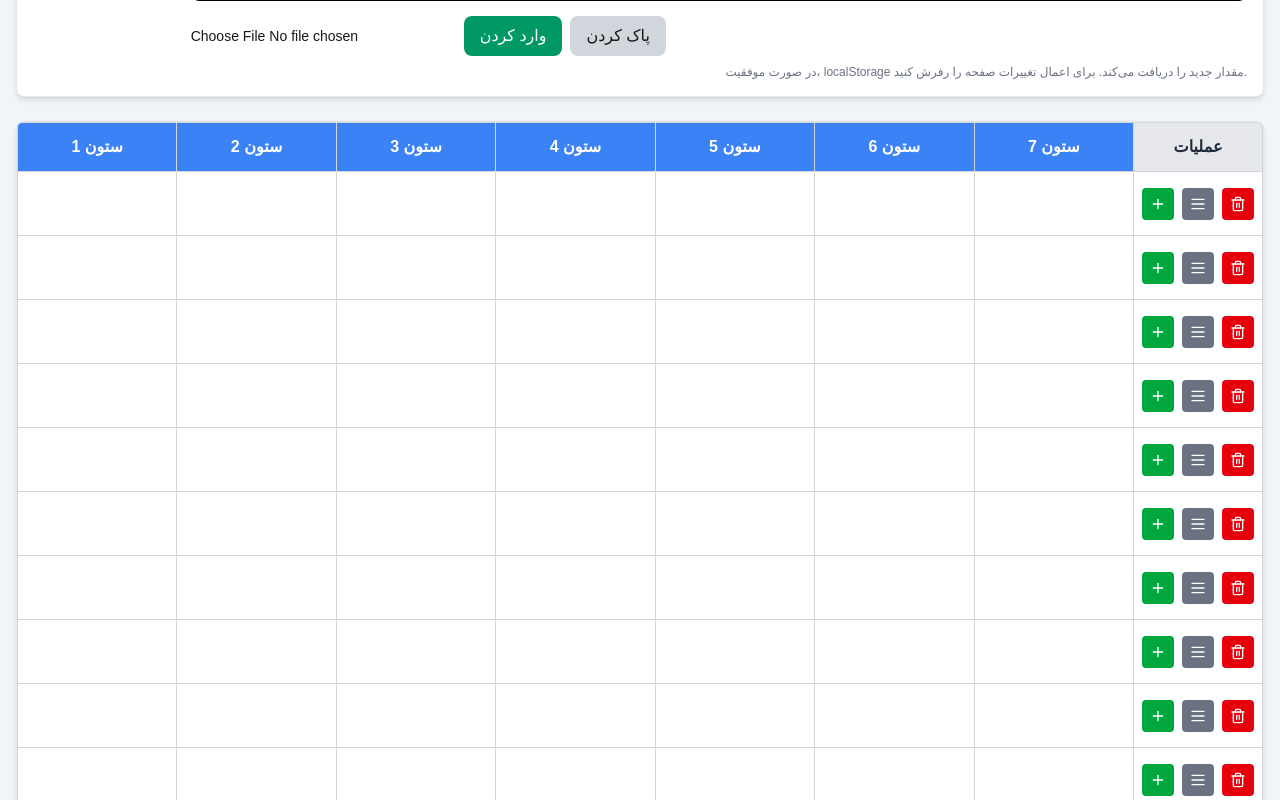
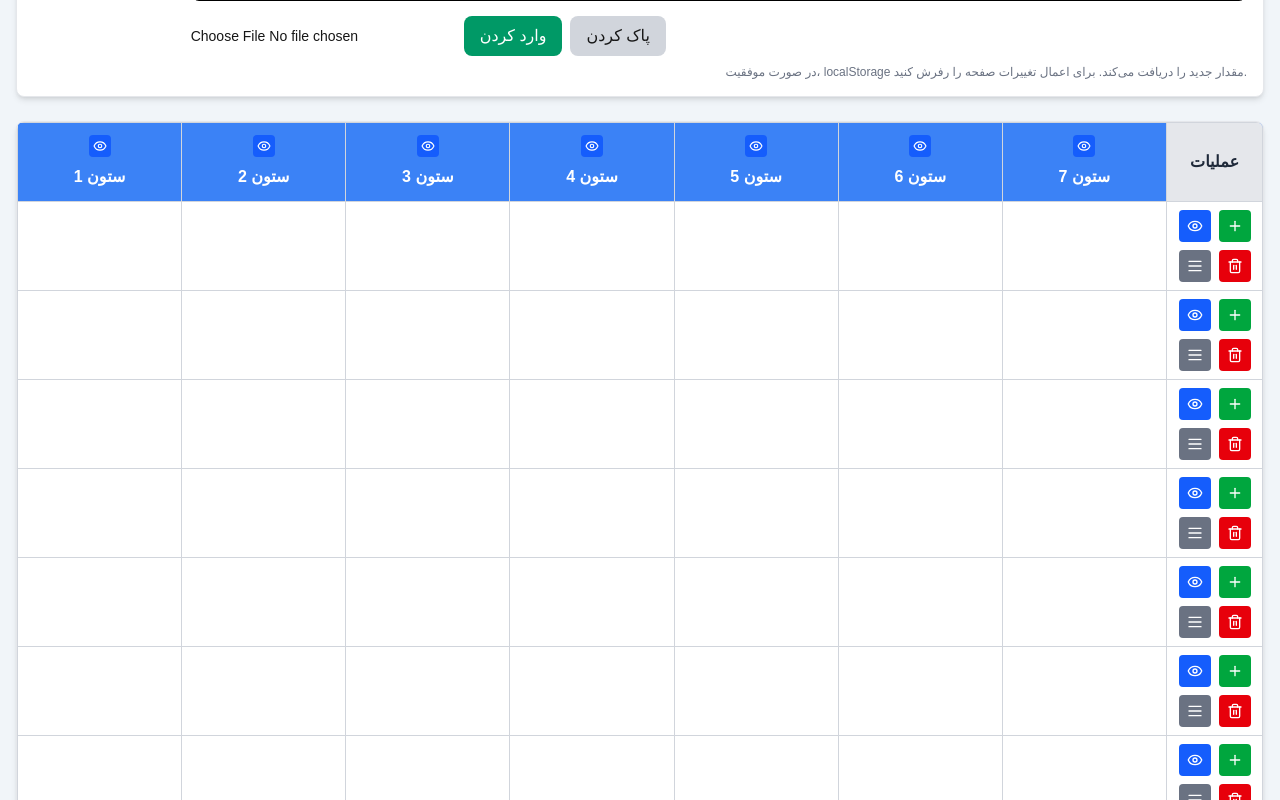
Before and after one commit to abolfazl0215/arax-table, a Next.js app: page / in a window 1280 px wide. Shown: the part 880-1680 px from the top of the page. Built offline with nearby package versions, Linux system fonts and the light colour scheme.

Commit message:
fixed bug auto header

```diff
--- a/app/page.jsx
+++ b/app/page.jsx
@@ -1,6 +1,13 @@
 "use client";
 import { useState, useEffect } from "react";
-import { Plus, Trash2, Download, AlignJustify } from "lucide-react";
+import {
+  Plus,
+  Trash2,
+  Download,
+  AlignJustify,
+  Eye,
+  EyeOff,
+} from "lucide-react";
 
 export default function PDFTablePage() {
   const [companyName, setCompanyName] = useState("نام شرکت");
@@ -25,6 +32,12 @@ export default function PDFTablePage() {
   ];
 
   const [columns, setColumns] = useState(initialColumns);
+  const [visibleColumns, setVisibleColumns] = useState(
+    initialColumns.reduce(
+      (acc, col) => ({ ...acc, [col.id]: true }),
+      {},
+    ),
+  );
   const [rows, setRows] = useState(
     Array.from({ length: 15 }, (_, i) => ({
       id: i + 1,
@@ -34,6 +47,12 @@ export default function PDFTablePage() {
         {},
       ),
     })),
+  );
+  const [visibleRows, setVisibleRows] = useState(
+    Array.from({ length: 15 }, (_, i) => ({ [i + 1]: true })).reduce(
+      (acc, obj) => ({ ...acc, ...obj }),
+      {},
+    ),
   );
 
   // بارگذاری از حافظه محلی
@@ -53,6 +72,20 @@ export default function PDFTablePage() {
         setColumns(parsed.columns || initialColumns);
         setRows(parsed.rows || rows);
         setNotes(parsed.notes || []);
+        setVisibleColumns(
+          parsed.visibleColumns ||
+            (parsed.columns || initialColumns).reduce(
+              (acc, col) => ({ ...acc, [col.id]: true }),
+              {},
+            ),
+        );
+        setVisibleRows(
+          parsed.visibleRows ||
+            (parsed.rows || rows).reduce(
+              (acc, row) => ({ ...acc, [row.id]: true }),
+              {},
+            ),
+        );
       } catch (e) {
         console.error("خطا در بارگذاری داده‌ها:", e);
       }
@@ -71,6 +104,8 @@ export default function PDFTablePage() {
       columns,
       rows,
       notes,
+      visibleColumns,
+      visibleRows,
     };
     localStorage.setItem("tableData", JSON.stringify(dataToSave));
   }, [
@@ -83,12 +118,15 @@ export default function PDFTablePage() {
     columns,
     rows,
     notes,
+    visibleColumns,
+    visibleRows,
   ]);
 
   const addColumn = () => {
     const newId = Math.max(...columns.map((c) => c.id), 0) + 1;
     const newColumn = { id: newId, name: `ستون ${newId}` };
     setColumns([...columns, newColumn]);
+    setVisibleColumns({ ...visibleColumns, [newId]: true });
     setRows(
       rows.map((row) => ({
         ...row,
@@ -105,6 +143,7 @@ export default function PDFTablePage() {
     const newColumns = [...columns];
     newColumns.splice(index + 1, 0, newColumn);
     setColumns(newColumns);
+    setVisibleColumns({ ...visibleColumns, [newId]: true });
     setRows(
       rows.map((row) => ({
         ...row,
@@ -138,6 +177,7 @@ export default function PDFTablePage() {
         ),
       },
     ]);
+    setVisibleRows({ ...visibleRows, [newId]: true });
   };
 
   const insertRowAfter = (rowId) => {
@@ -155,6 +195,7 @@ export default function PDFTablePage() {
     const newRows = [...rows];
     newRows.splice(index + 1, 0, newRow);
     setRows(newRows);
+    setVisibleRows({ ...visibleRows, [newId]: true });
   };
 
   const deleteRow = (rowId) => {
@@ -207,6 +248,11 @@ export default function PDFTablePage() {
   };
 
   const generatePDF = () => {
+    const visibleCols = columns.filter(
+      (col) => visibleColumns[col.id],
+    );
+    const visibleRowsList = rows.filter((row) => visibleRows[row.id]);
+
     const printWindow = window.open("", "", "width=800,height=600");
     const content = `
       <!DOCTYPE html>
@@ -216,8 +262,9 @@ export default function PDFTablePage() {
         <style>
           @media print {
             @page {
-              margin: 1cm;
-              size: A4;
+              margin: 0.8cm;
+              size: auto;
+              width: 100%;
             }
             * {
               -webkit-print-color-adjust: exact !important;
@@ -228,6 +275,12 @@ export default function PDFTablePage() {
             table {
               table-layout: fixed !important;
               direction: ltr !important;
+            }
+            /* Prevent header repetition on new pages */
+            thead {
+              display: table-row-group !important;
+              page-break-after: avoid !important;
+              page-break-inside: avoid !important;
             }
             /* Reduce horizontal padding for printed PDF to fit more columns */
             thead th { padding: 8px 6px !important; }
@@ -252,15 +305,15 @@ export default function PDFTablePage() {
           }
           body {
             font-family: 'Tahoma', Arial, sans-serif;
-            padding: 20px;
+            padding: 15px;
             direction: ltr;
             background: #f1f5f9;
           }
           .header {
           position:relative;
             text-align: center;
-            margin-bottom: 30px;
-            padding: 30px 20px;
+            margin-bottom: 20px;
+            padding: 25px 15px;
             background: #012710 !important;
             color: white !important;
             border-radius: 8px;
@@ -287,10 +340,13 @@ export default function PDFTablePage() {
           table {
             width: 100%;
             border-collapse: collapse;
-            margin-bottom: 30px;
+            margin-bottom: 20px;
             background: white;
             direction: ltr;
             table-layout: fixed;
+          }
+          tbody tr {
+            page-break-inside: avoid !important;
           }
           th, td {
             border: 1px solid #333 !important;
@@ -319,9 +375,13 @@ export default function PDFTablePage() {
             -webkit-print-color-adjust: exact !important;
             print-color-adjust: exact !important;
           }
+          .row-header {
+            page-break-after: avoid !important;
+            page-break-inside: avoid !important;
+          }
           .notes-section {
-            margin-top: 30px;
-            margin-bottom: 30px;
+            margin-top: 20px;
+            margin-bottom: 20px;
             padding: 0;
           }
           .notes-section .note-item {
@@ -341,11 +401,11 @@ export default function PDFTablePage() {
             text-align: center;
             font-size: 13px;
             color: white !important;
-            padding: 12px 20px;
+            padding: 10px 15px;
             background: #012710 !important;
             -webkit-print-color-adjust: exact !important;
             print-color-adjust: exact !important;
-            margin-top: 40px;
+            margin-top: 20px;
           }
           .footer-content {
             display: flex;
@@ -372,15 +432,17 @@ export default function PDFTablePage() {
         <table>
           <thead>
             <tr>
-              ${columns.map((col) => `<th>${col.name}</th>`).join("")}
+              ${visibleCols
+                .map((col) => `<th>${col.name}</th>`)
+                .join("")}
             </tr>
           </thead>
           <tbody>
-            ${rows
+            ${visibleRowsList
               .map(
                 (row) => `
               <tr${row.isHeader ? ' class="row-header"' : ""}>
-                ${columns
+                ${visibleCols
                   .map(
                     (col) => `
                   <td>${String(row.data[col.id] || "")
@@ -648,7 +710,34 @@ export default function PDFTablePage() {
                 {columns.map((col) => (
                   <th
                     key={col.id}
-                    className="border border-gray-300 p-3 text-white relative group">
+                    className="border border-gray-300 p-3 text-white relative group"
+                    style={{
+                      opacity: visibleColumns[col.id] ? 1 : 0.4,
+                      backgroundColor: visibleColumns[col.id]
+                        ? headerColor
+                        : "#999",
+                    }}>
+                    <div className="flex items-center justify-center gap-2 mb-2">
+                      <button
+                        onClick={() =>
+                          setVisibleColumns({
+                            ...visibleColumns,
+                            [col.id]: !visibleColumns[col.id],
+                          })
+                        }
+                        className="bg-blue-600 text-white p-1 rounded hover:bg-blue-700 transition"
+                        title={
+                          visibleColumns[col.id]
+                            ? "پنهان کردن این ستون"
+                            : "نمایش این ستون"
+                        }>
+                        {visibleColumns[col.id] ? (
+                          <Eye size={14} />
+                        ) : (
+                          <EyeOff size={14} />
+                        )}
+                      </button>
+                    </div>
                     <input
                       type="text"
                       value={col.name}
@@ -682,7 +771,10 @@ export default function PDFTablePage() {
               {rows.map((row) => (
                 <tr
                   key={row.id}
-                  className={row.isHeader ? "" : "hover:bg-gray-50"}>
+                  className={row.isHeader ? "" : "hover:bg-gray-50"}
+                  style={{
+                    opacity: visibleRows[row.id] ? 1 : 0.4,
+                  }}>
                   {columns.map((col) => (
                     <td
                       key={col.id}
@@ -693,7 +785,9 @@ export default function PDFTablePage() {
                               backgroundColor: headerColor,
                               color: "white",
                             }
-                          : {}
+                          : visibleColumns[col.id]
+                          ? {}
+                          : { backgroundColor: "#f3f4f6" }
                       }>
                       <textarea
                         rows={1}
@@ -722,7 +816,26 @@ export default function PDFTablePage() {
                     </td>
                   ))}
                   <td className="border border-gray-300 p-2 text-center bg-white">
-                    <div className="flex gap-2 justify-center">
+                    <div className="flex gap-2 justify-center flex-wrap">
+                      <button
+                        onClick={() =>
+                          setVisibleRows({
+                            ...visibleRows,
+                            [row.id]: !visibleRows[row.id],
+                          })
+                        }
+                        className="bg-blue-600 text-white p-2 rounded hover:bg-blue-700 transition"
+                        title={
+                          visibleRows[row.id]
+                            ? "پنهان کردن این ردیف"
+                            : "نمایش این ردیف"
+                        }>
+                        {visibleRows[row.id] ? (
+                          <Eye size={16} />
+                        ) : (
+                          <EyeOff size={16} />
+                        )}
+                      </button>
                       <button
                         onClick={() => insertRowAfter(row.id)}
                         className="bg-green-600 text-white p-2 rounded hover:bg-green-700 transition"
```
